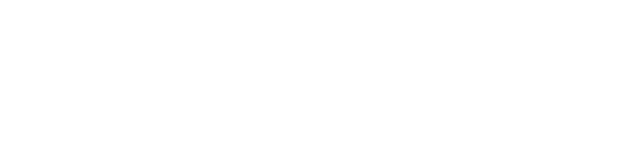
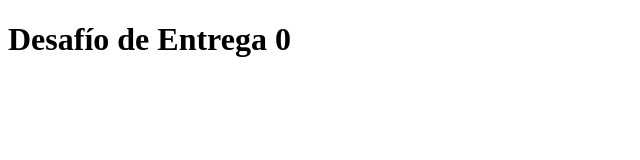
Before and after one commit to jennyjr/DESAFIO, a plain HTML site: page index.html in a window 1280 px wide. Shown: the whole page, without its empty margins (0-640 px from the left). Drawn offline with Linux system fonts and the light colour scheme.

Commit message:
Agregué h1

```diff
--- a/index.html
+++ b/index.html
@@ -6,6 +6,6 @@
     <title>Document</title>
 </head>
 <body>
-
+    <h1>Desafío de Entrega 0</h1>
 </body>
 </html>
```
